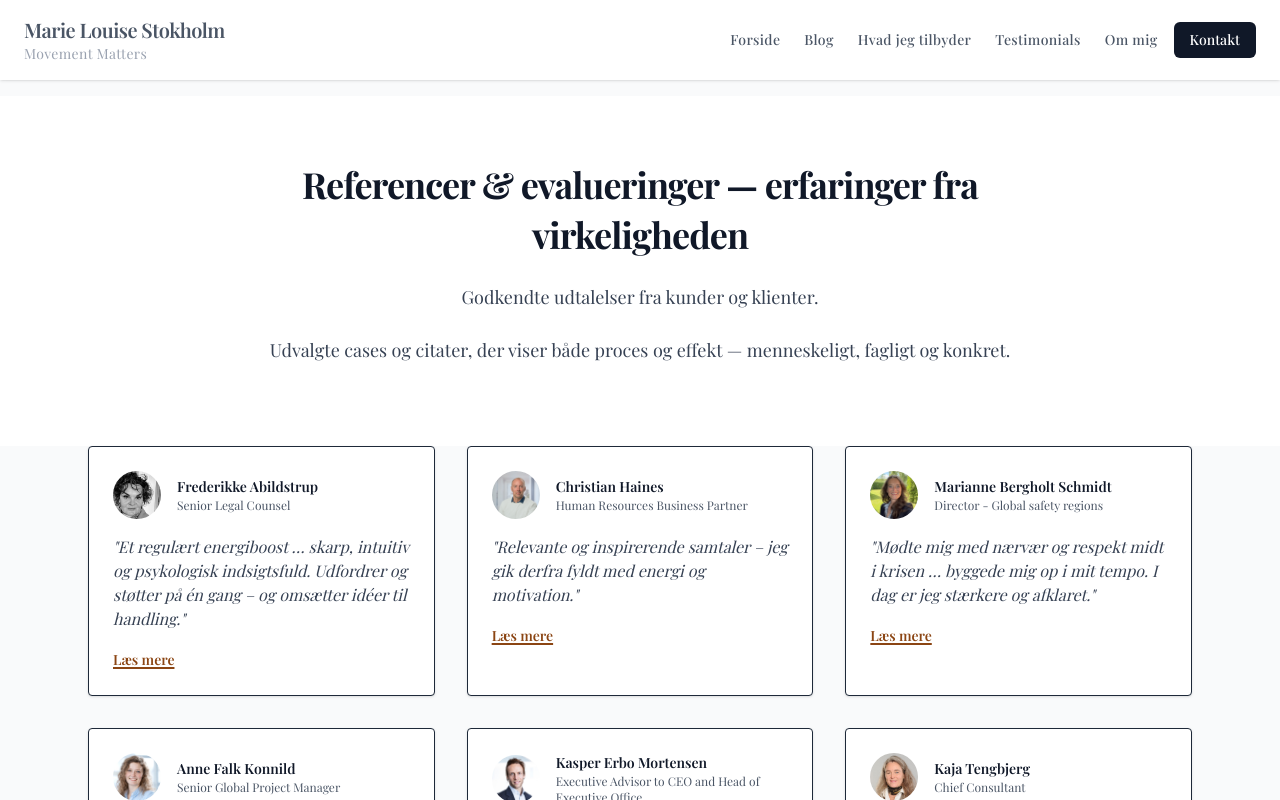
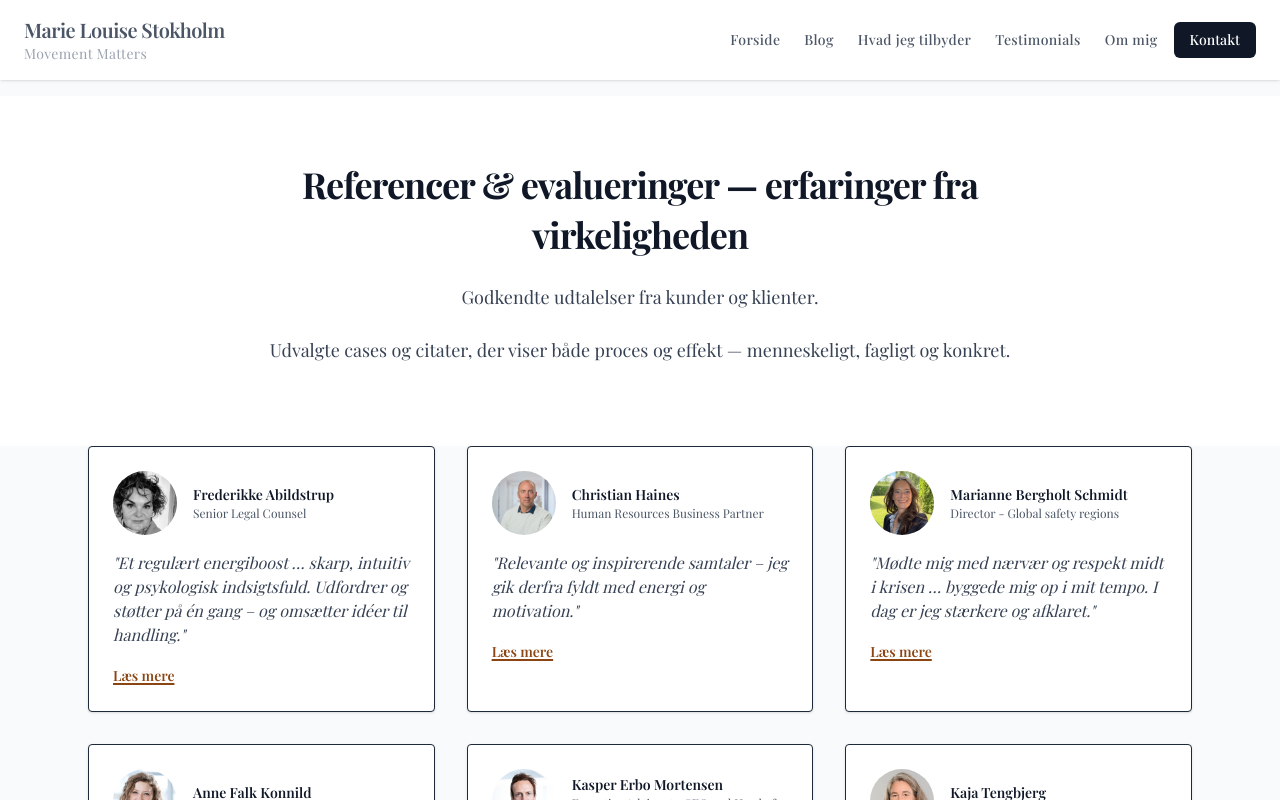
Before and after one commit to nordic-agency/marielouisestokholm, a Next.js app: page /testimonials in a window 1280 px wide. Shown: the top 800 px of the page. Built offline with nearby package versions, Linux system fonts and the light colour scheme.

Commit message:
V2 Revision: Increased testimonial avatar sizes for better visibility

```diff
--- a/src/app/page.tsx
+++ b/src/app/page.tsx
@@ -412,9 +412,9 @@ export default function Home() {
                     <Image
                       src={testimonial.image}
                       alt={testimonial.name}
-                      width={48}
-                      height={48}
-                      className="w-12 h-12 rounded-full object-cover"
+                      width={64}
+                      height={64}
+                      className="w-16 h-16 rounded-full object-cover"
                     />
                   </div>
                 )}
--- a/src/app/testimonials/page.tsx
+++ b/src/app/testimonials/page.tsx
@@ -474,13 +474,13 @@ export default function Testimonials() {
                     <Image
                       src={testimonial.image}
                       alt={testimonial.name}
-                      width={48}
-                      height={48}
-                      className="w-12 h-12 rounded-full object-cover mr-4 flex-shrink-0"
+                      width={64}
+                      height={64}
+                      className="w-16 h-16 rounded-full object-cover mr-4 flex-shrink-0"
                     />
                   ) : (
-                    <div className="w-12 h-12 bg-gray-200 rounded-full flex items-center justify-center mr-4 flex-shrink-0">
-                      <span className="text-gray-600 font-semibold text-sm">
+                    <div className="w-16 h-16 bg-gray-200 rounded-full flex items-center justify-center mr-4 flex-shrink-0">
+                      <span className="text-gray-600 font-semibold text-base">
                         {testimonial.name.split(' ').map(n => n[0]).join('')}
                       </span>
                     </div>
@@ -534,13 +534,13 @@ export default function Testimonials() {
                     <Image
                       src={selectedTestimonial.image}
                       alt={selectedTestimonial.name}
-                      width={64}
-                      height={64}
-                      className="w-16 h-16 rounded-full object-cover mr-4"
+                      width={80}
+                      height={80}
+                      className="w-20 h-20 rounded-full object-cover mr-4"
                     />
                   ) : (
-                    <div className="w-16 h-16 bg-gray-200 rounded-full flex items-center justify-center mr-4">
-                      <span className="text-gray-600 font-semibold text-lg">
+                    <div className="w-20 h-20 bg-gray-200 rounded-full flex items-center justify-center mr-4">
+                      <span className="text-gray-600 font-semibold text-xl">
                         {selectedTestimonial.name.split(' ').map(n => n[0]).join('')}
                       </span>
                     </div>
```
